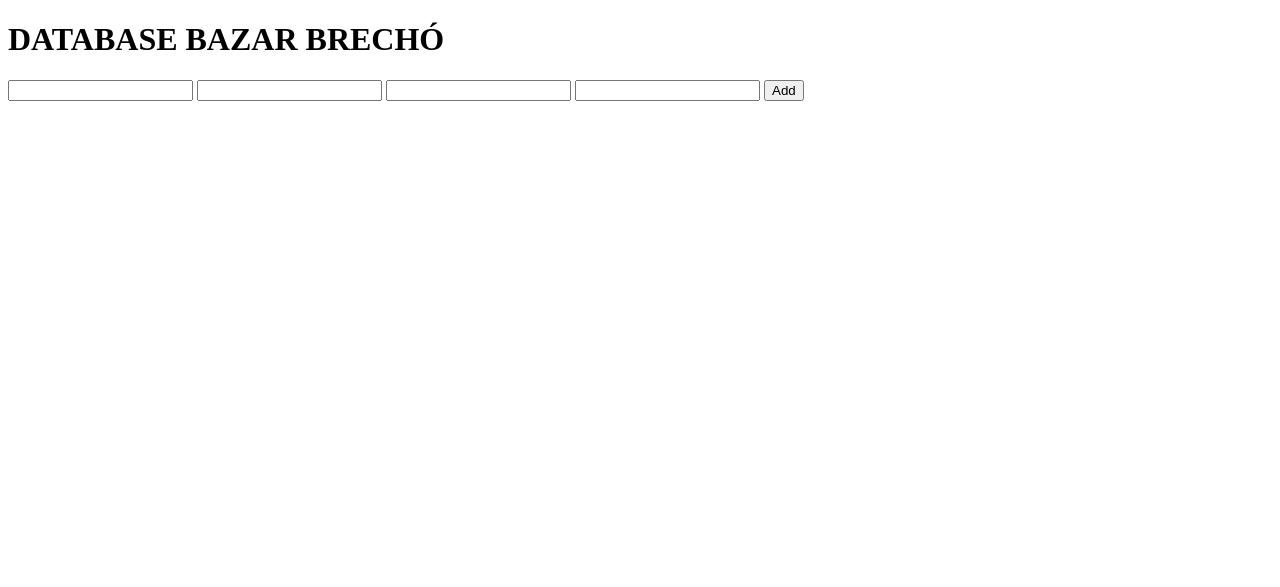
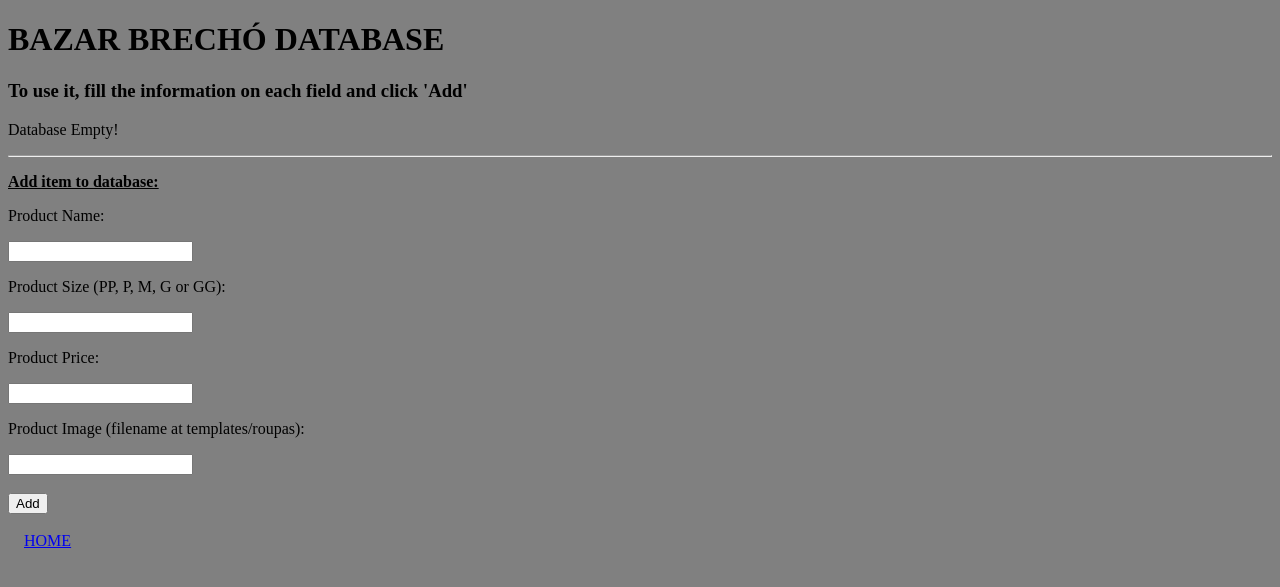
Before and after one commit to Bazar-Brecho/bazar-brecho, a Django app: page /database/ in a window 1280 px wide. Shown: the top 587 px of the page. Run offline with Django 3.2, Linux system fonts and the light colour scheme; data that the repository does not hold is empty.

Commit message:
12-add-homepage: homepage update v0.0.1
- Increased documentation
- Improved Database and Homepage

```diff
--- a/webserver/bazarbrecho/bazarbrecho/settings.py
+++ b/webserver/bazarbrecho/bazarbrecho/settings.py
@@ -9,7 +9,7 @@ https://docs.djangoproject.com/en/3.2/topics/settings/
 For the full list of settings and their values, see
 https://docs.djangoproject.com/en/3.2/ref/settings/
 """
-
+import os
 from pathlib import Path
 
 # Build paths inside the project like this: BASE_DIR / 'subdir'.
--- a/webserver/bazarbrecho/homepage/models.py
+++ b/webserver/bazarbrecho/homepage/models.py
@@ -1,11 +1,12 @@
 from django.db import models
+
 
 PRODUCT_SIZES = (
     ("PP", "PP"),
     ("P", "P"),
     ("M", "M"),
     ("G", "G"),
-    ("XG", "XG"),
+    ("GG", "GG"),
 )
 
 
--- a/webserver/bazarbrecho/homepage/views.py
+++ b/webserver/bazarbrecho/homepage/views.py
@@ -4,7 +4,16 @@ from django.http import HttpResponseRedirect
 from .models import product_entry_example, ProductEntry
 
 
+"""
+Each function here is a "Route" response to be requested by urls.py
+The database interaction is defined on each method, given through 'render()' along with the URL
+"""
+
+
 def home(request):
+    """
+    Returns: a dict with all items from database, the media URL to be used as reference to webpage elements
+    """
     all_products = ProductEntry.objects.all()
     return render(
         request,
@@ -32,6 +41,9 @@ def clothes_list(request):
 
 
 def add_new_item(request):
+    """
+    Add new item to the database. The class ProductEntry defines an entry for the database.
+    """
     new_item = ProductEntry(
         product_name=request.POST["product_name"],
         product_size=request.POST["product_size"],
--- a/webserver/bazarbrecho/templates/database_editor.html
+++ b/webserver/bazarbrecho/templates/database_editor.html
@@ -3,32 +3,67 @@
     <head>
         <meta charset="utf-8">
         <title>BAZAR BRECHÓ</title>
+        <style>
+            body{
+                background-color:gray;
+            }
+            .card{
+                width:200px;
+                height:150;
+                background:#fff;
+                text-align:center;
+                margin:10px;
+                float:left;
+            }
+            .container{
+                display:inline-block;
+                padding:2px 16px;
+            }
+        </style>
     </head>
     <body>
-        <h1>DATABASE BAZAR BRECHÓ</h1>
-        <ul>
+        <h1>BAZAR BRECHÓ DATABASE</h1>
+        <h3>To use it, fill the information on each field and click 'Add'</h3>
         {% for item in all_items %}
-            <div>
-                <div>
-                    <p>{{ item.product_name }}</p>
+        <div class="container">
+            <span class="card">
+                <p>ID: {{ item.id }}</p>
+                <p>Nome: {{ item.product_name }}</p>
                 <p>Tamanho: {{ item.product_size }}</p>
-                    <p>R$ {{ item.product_price }}</p>
+                <p>Preço: R$ {{ item.product_price }}</p>
                 <p>{{ item.product_image }}</p>
                 <p>
                 <form action="/delete_item/{{item.id}}/" style="display: inline;" method="post">{% csrf_token %}
                 <input type="submit" value="Delete"></form>
                 </p>
+            </span>
         </div>
+        {% empty %}
+        <div>
+            <p>Database Empty!</p>
         </div>
         {% endfor %}
-        </ul>
-
+        <hr>
+        <div>
+            <p><b><u>Add item to database:</u></b></p>
             <form action="/add_new_item/" method="post">{% csrf_token %}
+                <p>Product Name:</p>
                 <input type="text" name="product_name">
+                <br>
+                <p>Product Size (PP, P, M, G or GG):</p>
                 <input type="text" name="product_size">
+                <br>
+                <p>Product Price:</p>
                 <input type="number" name="product_price">
+                <br>
+                <p>Product Image (filename at templates/roupas):</p>
                 <input type="text" name="product_image_path">
+                <br><br>
                 <input type="submit" value="Add">
             </form>
+        </div>
+        <div class="container">
+            <p><a class="btn btn-primary" href="/">HOME</a></p>
+        </div>
     </body>
 </html>
--- a/webserver/bazarbrecho/templates/homepage.html
+++ b/webserver/bazarbrecho/templates/homepage.html
@@ -26,6 +26,7 @@
             }
             .container{
                 padding:2px 16px;
+                display:inline-block;
             }
         </style>
     </head>
@@ -46,7 +47,8 @@
                 </div>
             </div>
             {% endfor %}
-        <div>
+        </div>
+        <div class="container">
             <a class="btn btn-primary" href="/database">DATABASE</a>
         </div>
     </body>
```
Also changed, not shown: README.md, 1 other file. Lines whose indentation alone changed are shown as unchanged.
